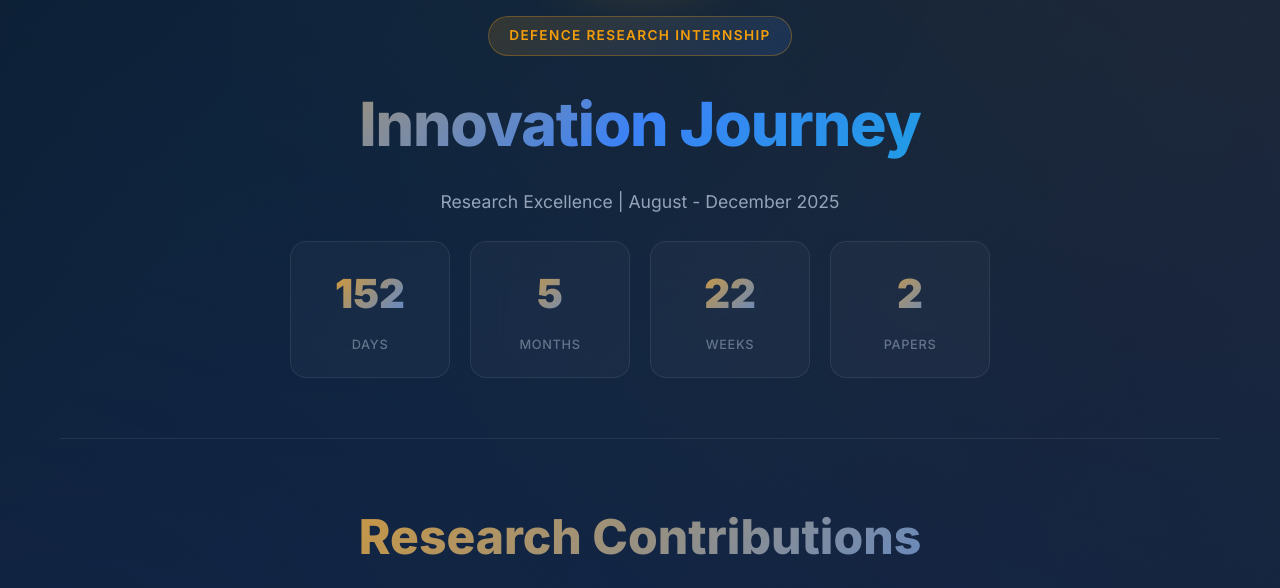
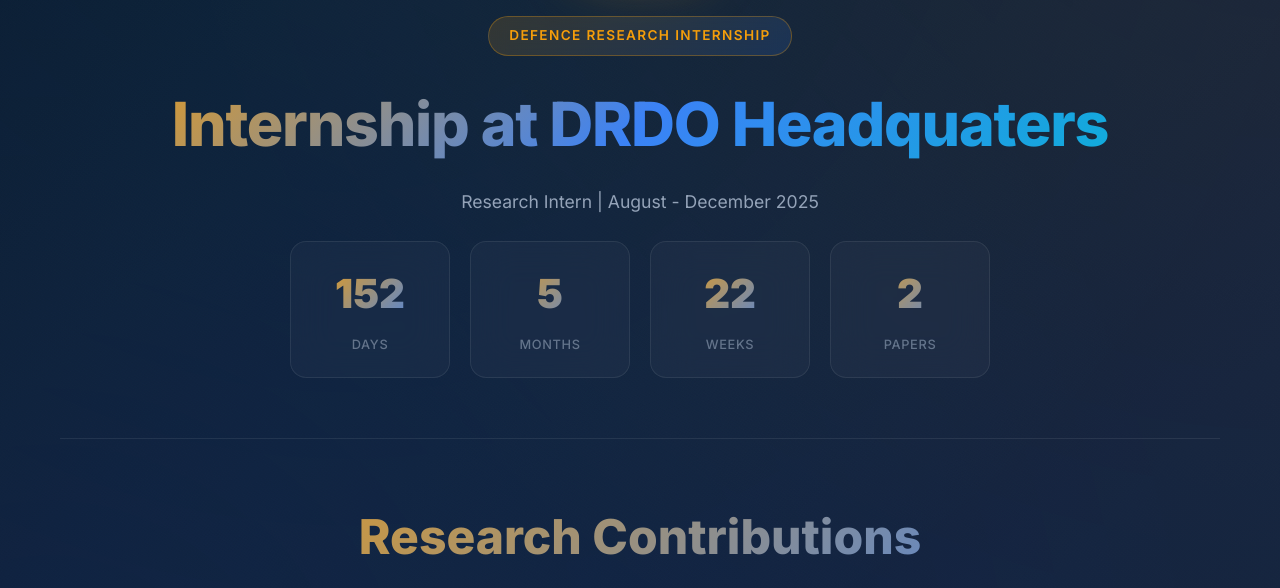
Before and after one commit to DevxAman/TR_104-DRDO, a plain HTML site: page index.html in a window 1280 px wide. Shown: the part 174-762 px from the top of the page. Drawn offline with Linux system fonts and the light colour scheme.

Commit message:
Update header content in index.html

```diff
--- a/index.html
+++ b/index.html
@@ -777,15 +777,15 @@
         ============================================ -->
         <header class="header">
             <div class="logo-wrapper">
-                <img src="https://upload.wikimedia.org/wikipedia/mai/3/3e/DRDO-logo.png"
+                <img src="https://www.facebook.com/photo.php?fbid=355022486665673&set=a.355022449999010&type=3&locale=be_BY"
                      alt="DRDO Logo"
                      class="drdo-logo">
             </div>
 
             <div class="title-section">
                 <div class="badge">Defence Research Internship</div>
-                <h1>Innovation Journey</h1>
-                <p class="subtitle">Research Excellence | August - December 2025</p>
+                <h1>Internship at DRDO Headquaters</h1>
+                <p class="subtitle">Research Intern | August - December 2025</p>
             </div>
 
             <div class="stats">
```
